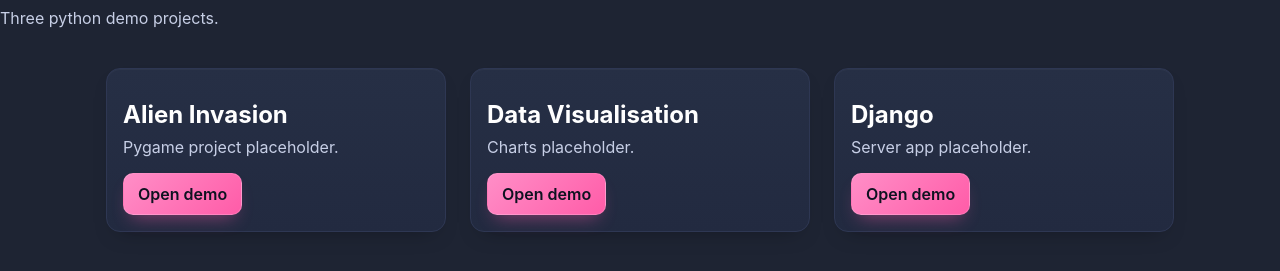
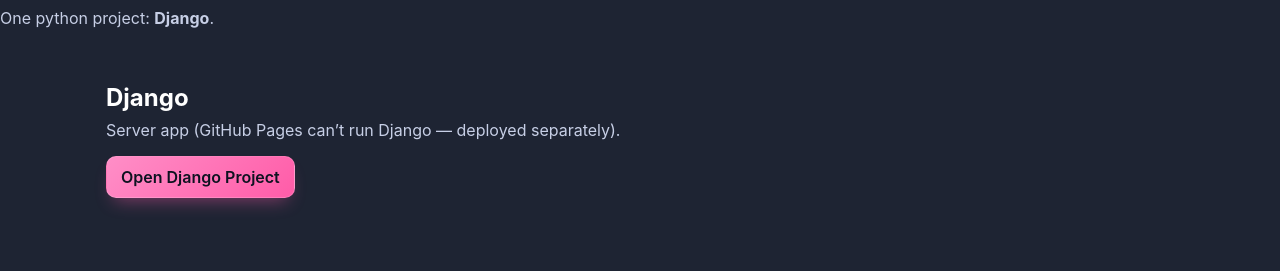
Before and after one commit to Yochanna/janerightnow_portfolio_site, a plain HTML site: page projects/python_work/index.html in a window 1280 px wide. Shown: the part 61-332 px from the top of the page. Drawn offline with Linux system fonts and the light colour scheme.

Commit message:
Fix Python Work: remove placeholders, keep only Django

```diff
--- a/projects/python_work/index.html
+++ b/projects/python_work/index.html
@@ -3,64 +3,20 @@
 <head>
   <meta charset="utf-8" />
   <meta name="viewport" content="width=device-width,initial-scale=1" />
-  <title>Python Projects</title>
-
+  <title>Python Work</title>
 
   <link rel="stylesheet" href="../../styles.css">
   <link rel="stylesheet" href="../../landing_theme.css">
-
-
-  <style>
-    .cards{
-      display:grid;
-      grid-template-columns:repeat(auto-fit, minmax(320px, 1fr));
-      gap:24px;
-      margin-top:12px;
-    }
-    .card{
-      padding:16px;
-      border-radius:14px;
-      border:1px solid var(--ring, #2e3753);
-      background: linear-gradient(180deg, #262f45, #222a40);
-      box-shadow: 0 10px 22px -12px rgba(0,0,0,.35), inset 0 1px 0 rgba(255,255,255,.03);
-    }
-
-
-    a.open{
-      display:inline-block;
-      padding:10px 14px;
-      border-radius:10px;
-      text-decoration:none;
-      color:#0e1220;
-      background:linear-gradient(135deg, var(--accent-2,#ff8ec7), var(--accent,#ff5ca8));
-      border:1px solid rgba(255,255,255,.14);
-      box-shadow:0 10px 18px -8px rgba(255,92,168,.45);
-      font-weight:600;
-    }
-    a.open:hover{ filter:saturate(1.06); }
-  </style>
 </head>
 <body>
   <h1>Python Work</h1>
-  <p>Three python demo projects.</p>
+  <p>One python project: <strong>Django</strong>.</p>
 
   <div class="cards">
     <section class="card">
-      <h2>Alien Invasion</h2>
-      <p>Pygame project placeholder.</p>
-      <a class="open" href="demo/alien_invasion/index.html" target="_blank" rel="noopener">Open demo</a>
-    </section>
-
-    <section class="card">
-      <h2>Data Visualisation</h2>
-      <p>Charts placeholder.</p>
-      <a class="open" href="demo/data_visualisation/index.html" target="_blank" rel="noopener">Open demo</a>
-    </section>
-
-    <section class="card">
       <h2>Django</h2>
-      <p>Server app placeholder.</p>
-      <a class="open" href="demo/django/index.html" target="_blank" rel="noopener">Open demo</a>
+      <p>Server app (GitHub Pages can’t run Django — deployed separately).</p>
+      <a class="open" href="demo/django/index.html" target="_blank" rel="noopener">Open Django Project</a>
     </section>
   </div>
 </body>
```
Also changed, not shown: index.html (+2 -4 lines).
